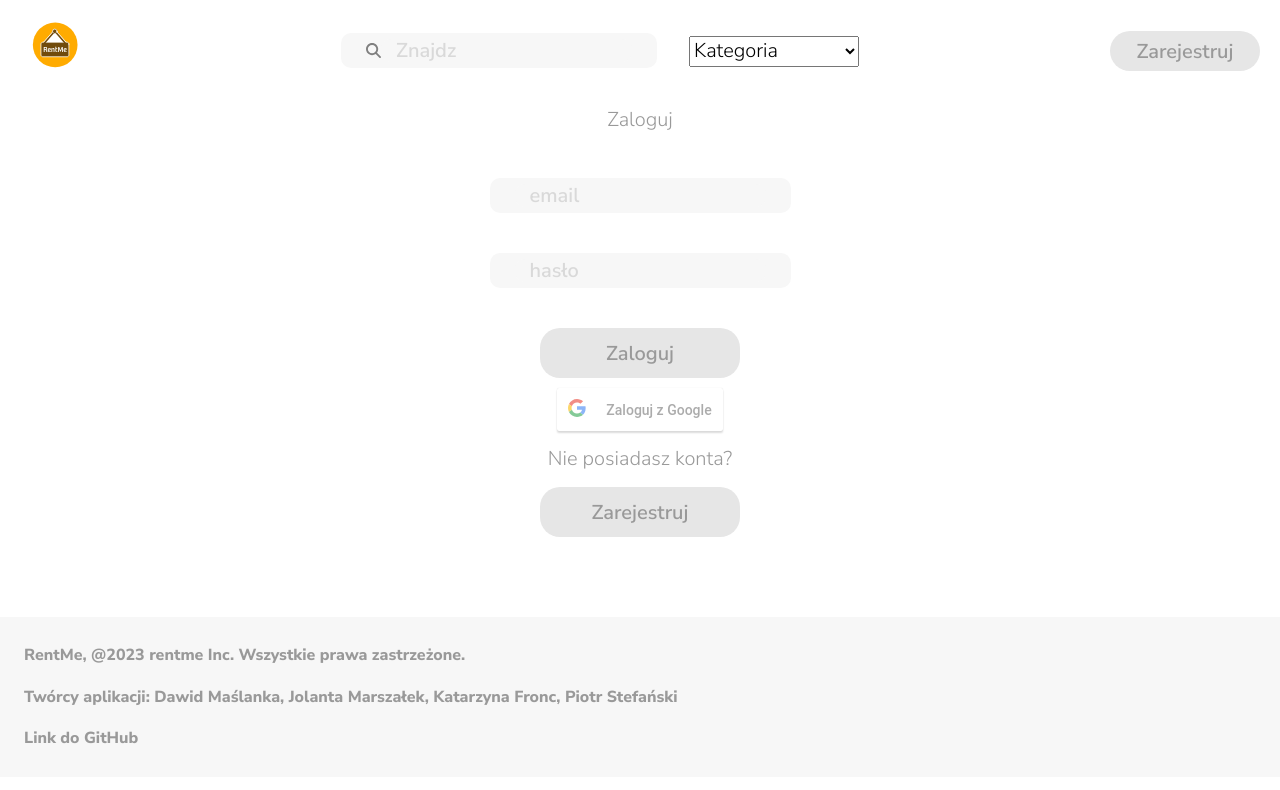
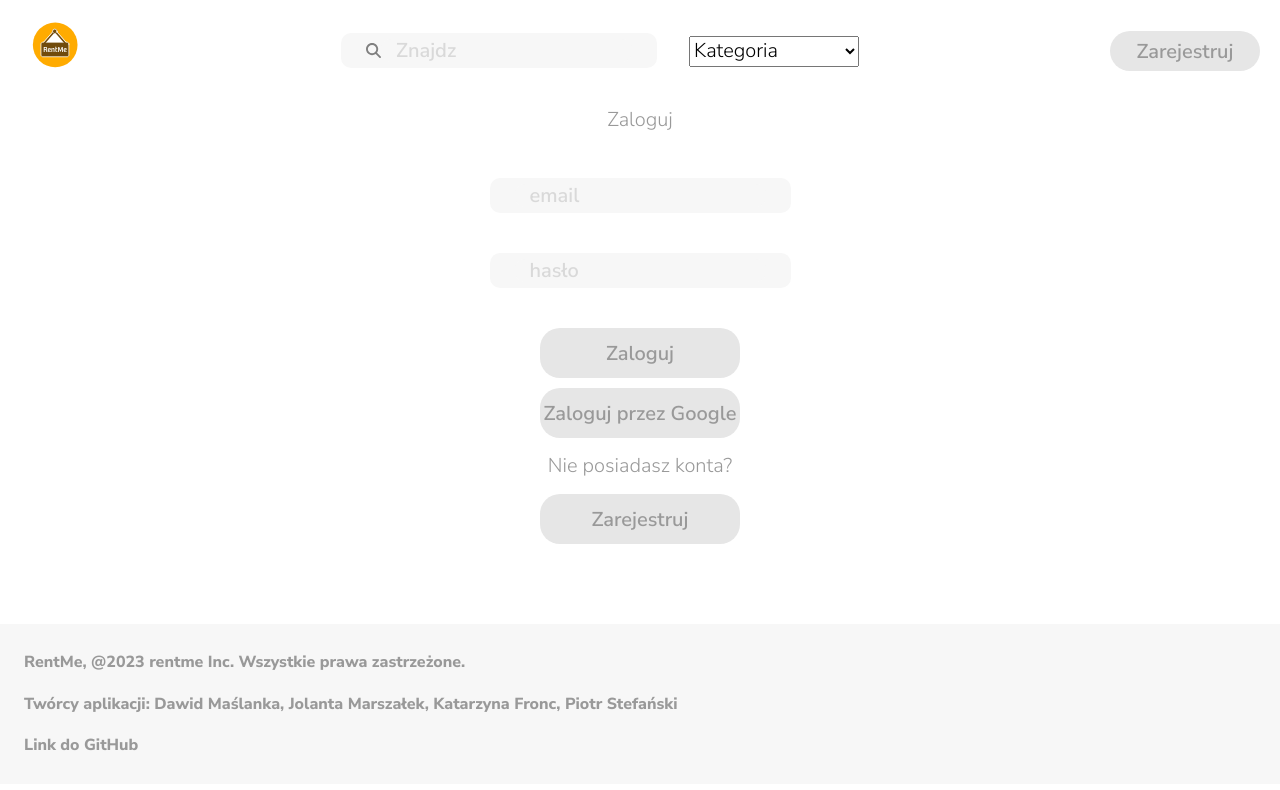
Before and after one commit to infoshareacademy/jfdzr9-team-ArchITects-of-the-safe-Universe, a React (Vite) app: page /konto in a window 1280 px wide. Shown: the top 790 px of the page. Built offline with nearby package versions, Linux system fonts and the light colour scheme.

Commit message:
some crash fixed

```diff
--- /dev/null
+++ b/src/GoogleButton/SignInGoogleButton.tsx
@@ -0,0 +1,5 @@
+import { ButtonM } from "../components/Buttons/Button.styled";
+
+export const SignInGoogle = () => {
+  return <ButtonM>Zaloguj przez Google</ButtonM>;
+};
--- a/src/components/GoogleButton/GoogleButton.tsx
+++ /dev/null
@@ -1,23 +0,0 @@
-import React from "react";
-import GoogleLogin, { GoogleLoginResponse, GoogleLoginResponseOffline } from "react-google-login";
-
-interface GoogleLoginButtonProps {
-  onSuccess: (response: GoogleLoginResponse | GoogleLoginResponseOffline) => void;
-  onFailure: (error: any) => void;
-}
-
-const GoogleLoginButton: React.FC<GoogleLoginButtonProps> = ({ onSuccess, onFailure }) => {
-  const clientId = "TWÓJ_CLIENT_ID";
-
-  return (
-    <GoogleLogin
-      clientId={clientId}
-      buttonText="Zaloguj z Google"
-      onSuccess={onSuccess}
-      onFailure={onFailure}
-      cookiePolicy={"single_host_origin"}
-    />
-  );
-};
-
-export default GoogleLoginButton;
--- a/src/pages/SignInPage.tsx
+++ b/src/pages/SignInPage.tsx
@@ -1,8 +1,7 @@
 import { ButtonM } from "../components/Buttons/Button.styled";
-import GoogleLoginButton from "../components/GoogleButton/GoogleButton";
 import { Input } from "../components/Input/Input.component";
 import { SignInContainer, SignInBottomConrainer } from "./SignIn.styled";
-
+import { SignInGoogle } from "../GoogleButton/SignInGoogleButton";
 export const SignInPage = () => {
   return (
     <>
@@ -12,7 +11,7 @@ export const SignInPage = () => {
         <Input placeholder="hasło"></Input>
         <SignInBottomConrainer>
           <ButtonM>Zaloguj</ButtonM>
-          <GoogleLoginButton />
+          <SignInGoogle />
           <div>Nie posiadasz konta?</div>
           <ButtonM>Zarejestruj</ButtonM>
         </SignInBottomConrainer>
```
